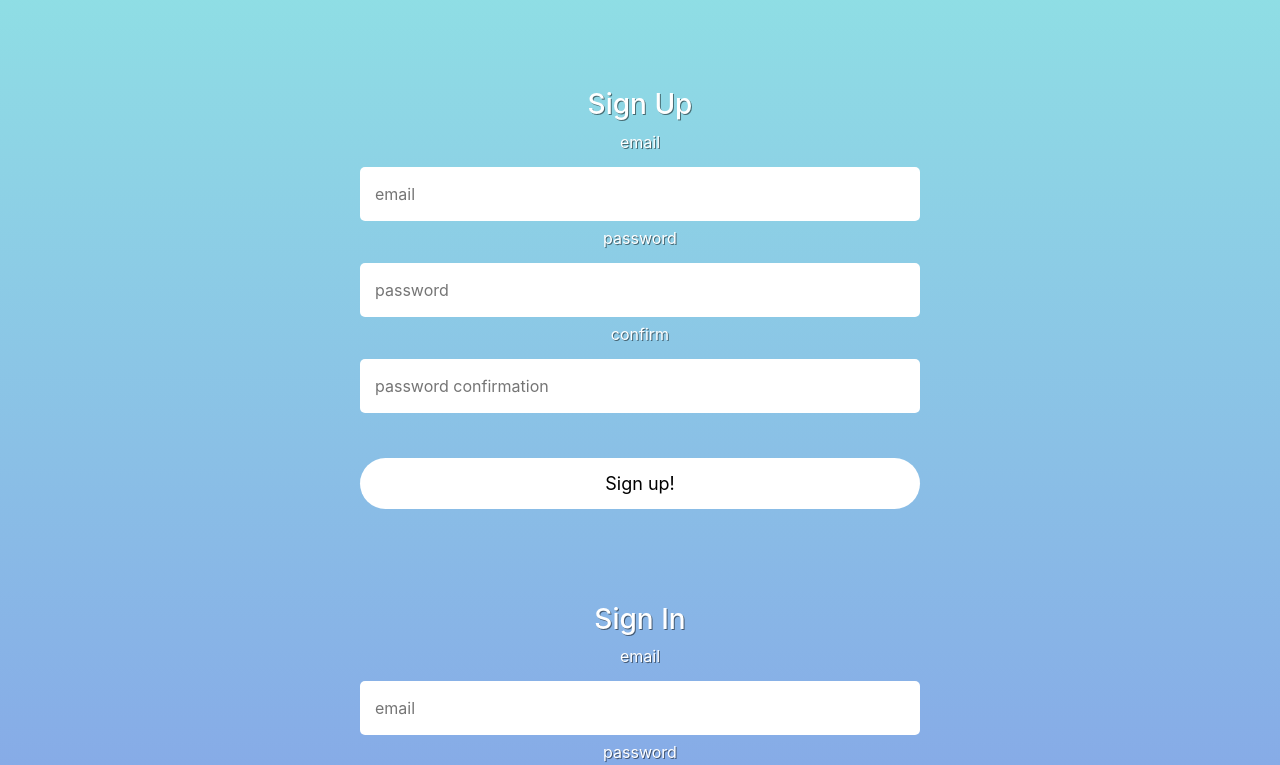
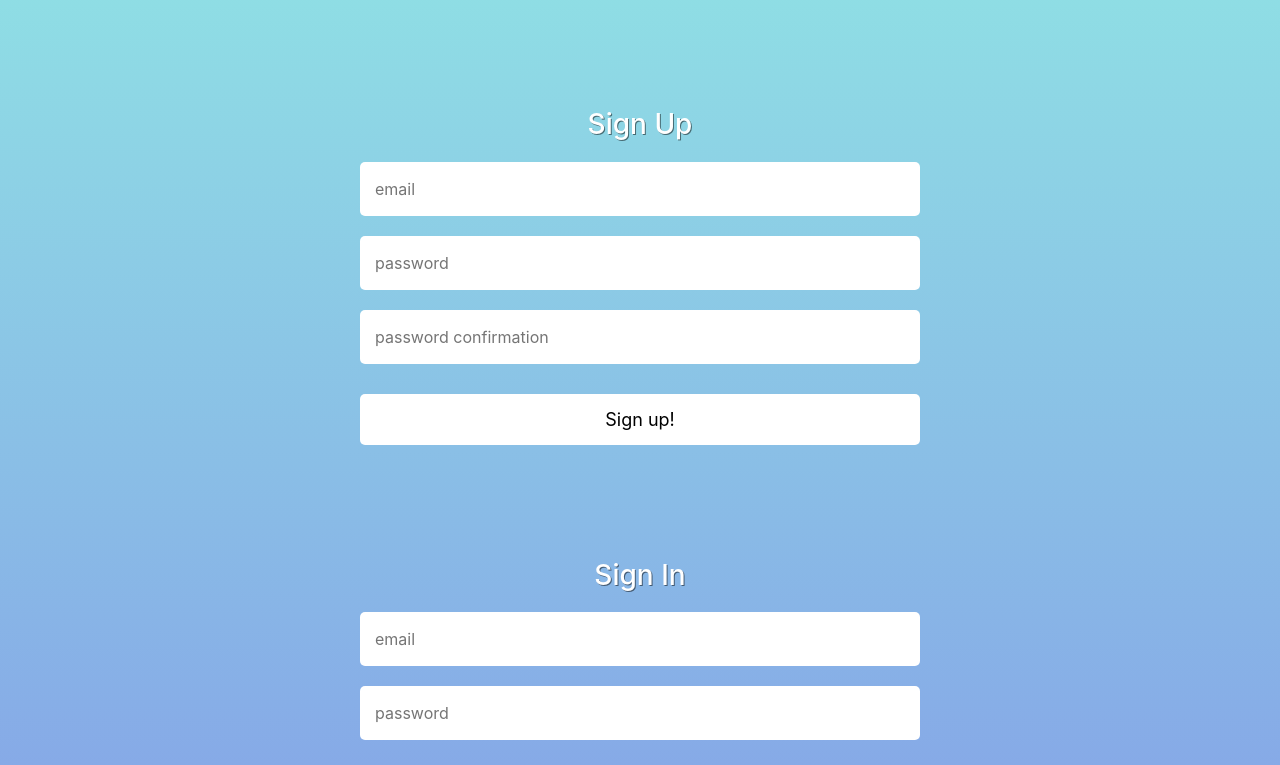
Before and after one commit to ruizdotcom/tictactoe, a website built with webpack: page index.html in a window 1280 px wide. Shown: the part 187-952 px from the top of the page. Built offline with nearby package versions, Linux system fonts and the light colour scheme.

Commit message:
Removed labels from forms

```diff
--- a/assets/styles/index.scss
+++ b/assets/styles/index.scss
@@ -8,7 +8,7 @@ body {
 }
 
 h3 {
-  margin-top: 70px;
+  margin-top: 90px;
 }
 
 label {
@@ -18,8 +18,9 @@ label {
 input[type=text], input[type=password] {
   width: 70vh;
   padding: 15px;
-  margin: 5px;
-  display: inline-block;
+  margin: 0 auto;
+  margin-top: 20px;
+  display: block;
   border: 0;
   border-radius: 5px;
 }
@@ -28,16 +29,15 @@ button {
   width: 70vh;
   display: block;
   margin: 0 auto;
-  margin-top: 40px;
+  margin-top: 30px;
   padding: 12px;
   border: 0;
-  border-radius: 30px;
+  border-radius: 5px;
   background-color: white;
   font-size: 18px;
 }
 
 h1 {
-  color: white;
   text-shadow: 3px 3px rgba(0, 0, 0, .35);
   text-align: center;
   font-size: 12vh;
@@ -46,7 +46,7 @@ h1 {
 
 .container {
   height: 100vh;
-  margin-top: 75px;
+  margin-top: 300px;
 }
 
 .board {
--- a/index.html
+++ b/index.html
@@ -19,13 +19,10 @@
         <form id="sign-up-email">
           <h3>Sign Up</h3>
 
-          <label for="email">email</label>
           <input type="text" placeholder="email" name="credentials[email]">
 
-          <label for="password">password</label>
           <input type="password" placeholder="password" name="credentials[password]">
 
-          <label for="password-confirmation">confirm</label>
           <input type="password" placeholder="password confirmation" name="credentials[password_confirmation]">
 
           <button type="submit">Sign up!</button>
@@ -38,10 +35,8 @@
         <form id="sign-in-email">
           <h3>Sign In</h3>
 
-          <label for="email">email</label>
           <input name="credentials[email]" type="text" placeholder="email">
 
-          <label for="password">password</label>
           <input name="credentials[password]" type="password" placeholder="password">
 
           <button type="submit">Sign In!</button>
@@ -54,10 +49,8 @@
         <form id="change-password-email">
           <h3>Change Password</h3>
 
-          <label for="old-password">old password</label>
           <input type="password" placeholder="old password" name="passwords[old]">
 
-          <label for="new-password">new password</label>
           <input type="password" placeholder="new password" name="passwords[new]">
 
           <button type="submit">Change Password!</button>
@@ -83,7 +76,6 @@
        </form>
       </div>
 
-      <h1>Tic Tac Toe</h1>
       <section class='container'>
         <div class='row h-100 board'>
           <div class='col-4 box' data-cell-index='1'></div>
```
Also changed, not shown: 1 other file.
